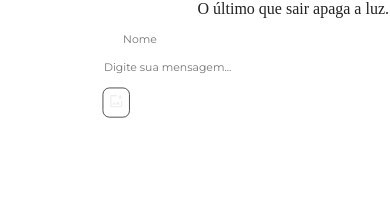
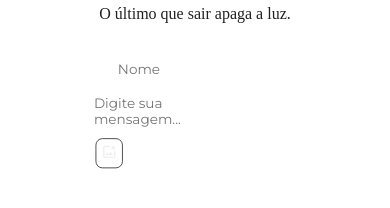
Before and after one commit to Nicolas-Kalebe/Leave-a-Message, a plain HTML site: page index.html in a window 390 px wide. Drawn offline with Linux system fonts and the light colour scheme; no server answers.

Commit message:
Adição de sombra na div de dos inputs, correção de cores, ajuste de layout mobile.

```diff
--- a/Leave-a-message.css
+++ b/Leave-a-message.css
@@ -6,8 +6,9 @@
   --border-color: #464646;
   --header-color: #464646;
   --enviar-color: #6ab2f5;
+  --shadow-div: black;
 
-  .seletor-icone{
+  .seletor-icone {
     filter: invert(1) brightness(500%);
   }
 }
@@ -20,6 +21,7 @@
   --border-color: #464646;
   --header-color: white;
   --enviar-color: #4d4d4d;
+    --shadow-div: rgb(134, 135, 139);
 
   .botao-like {
     filter: invert(1) hue-rotate(180deg) saturate(500);
@@ -45,8 +47,8 @@ body {
 
 .msg-luz {
   color: #212121;
-  position: absolute;
-  right: 1px;
+  margin-top: 5px;
+  margin-bottom: 0px;
 }
 
 /* BARRAS LATERAIS E GRID SUPERIOR */
@@ -72,9 +74,13 @@ body {
   justify-content: left;
   align-items: flex-start;
   margin-top: 30px;
-  margin-bottom: 20px;
+  margin-bottom: 45px;
   width: min(75vw, 700px);
   box-sizing: border-box;
+  box-shadow: 0px 0px 10px var(--shadow-div);
+  border-radius: 20px;
+  padding: 15px;
+
 }
 
 /* DIV da parte de baixo da header */
@@ -82,7 +88,7 @@ body {
   display: flex;
   justify-content: right;
   margin-top: 15px;
-  width: min(78vw, 700px);
+  width: min(75vw, 658px);
 }
 
 /* FUNDO e GRID (onde ficam as mensagens) */
@@ -121,7 +127,7 @@ body {
   /* evita links longos estourando layout */
 }
 
-.div-seletor-img{
+.div-seletor-img {
   margin-left: 10px;
   padding: 7px;
   border: 1px;
@@ -195,13 +201,14 @@ body {
 }
 
 /* IMAGENS*/
- .tema img{
+.tema img {
   vertical-align: middle;
 }
 
 .tema {
   height: 50px;
 }
+
 /*
 /* INPUTS */
 .nickname {
@@ -255,11 +262,15 @@ body {
 }
 
 
-@media (max-width: 1300px) {
+@media (max-width: 1366px) {
   .header {
-    scale: 0.68;
+    scale: 0.85;
     margin-top: 10px;
-    margin-bottom: 15px;
+    margin-bottom: 30px;
+  }
+
+  .linha-grid {
+    width: min(76vw, 800px);
   }
 
   .nickname {
@@ -273,16 +284,24 @@ body {
     height: 38px;
   }
 
+  .digitar-botao {
+    width: min(66vw, 610px);
+    margin-bottom: 6px;
+  }
+  .div-seletor-img {
+    scale: 0.8;
+  }
+
   .botao {
     font-size: 14px;
     padding: 8px 16px;
   }
 
   .mensagem-individual p {
-    font-size: 12px;
+    font-size: 15px;
     margin: 0;
     padding: 16px 10px;
-    width: min(54.5vw, 800px);
+    width: min(70vw, 600px) ;
     word-wrap: break-word;
     overflow-wrap: break-word;
     white-space: pre-wrap;
@@ -299,17 +318,8 @@ body {
   }
 
 
-  .im .mensagens-feitas {
-    display: grid;
-    grid-template-columns: 1fr;
-    border-top: 1px solid var(--border-color);
-    border-left: 1px solid var(--border-color);
-    border-right: 1px solid var(--border-color);
-    width: min(60vw, 800px);
-    font-family: montserrat;
-    font-size: 24px;
-    background-color: var(--box-color);
-    box-sizing: border-box;
+  .mensagens-feitas {
+    width: min(76vw, 800px);
   }
 
   .texto {
--- a/index.html
+++ b/index.html
@@ -16,13 +16,15 @@
 </head>
 
 <body>
+  <p class="msg-luz">O último que sair apaga a luz.</p>
+
   <div class="linha-grid"></div>
 
   <div class="interruptor">
     <img id="tema" class="tema" src="">
   </div>
 
-  <span class="msg-luz">O último que sair apaga a luz.</span>
+
 
   <div class="header">
 
```
